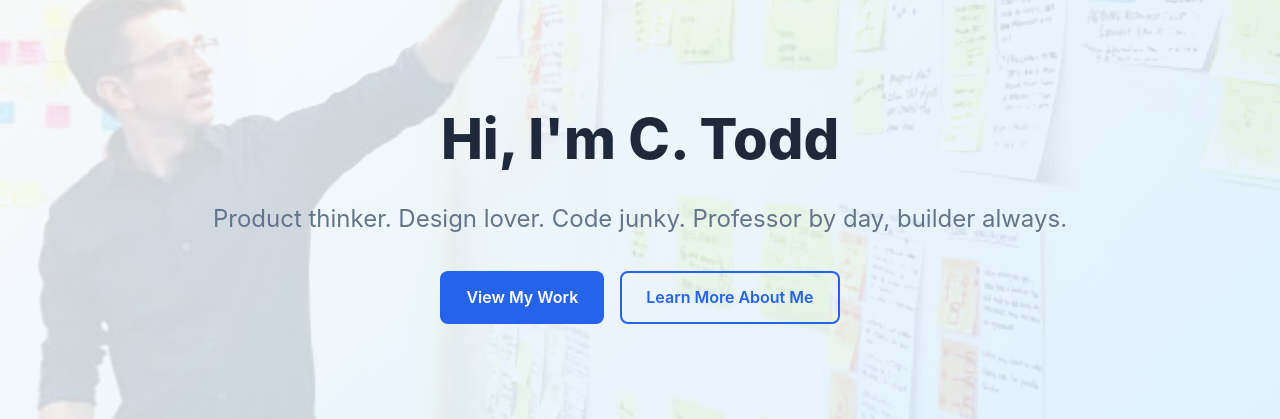
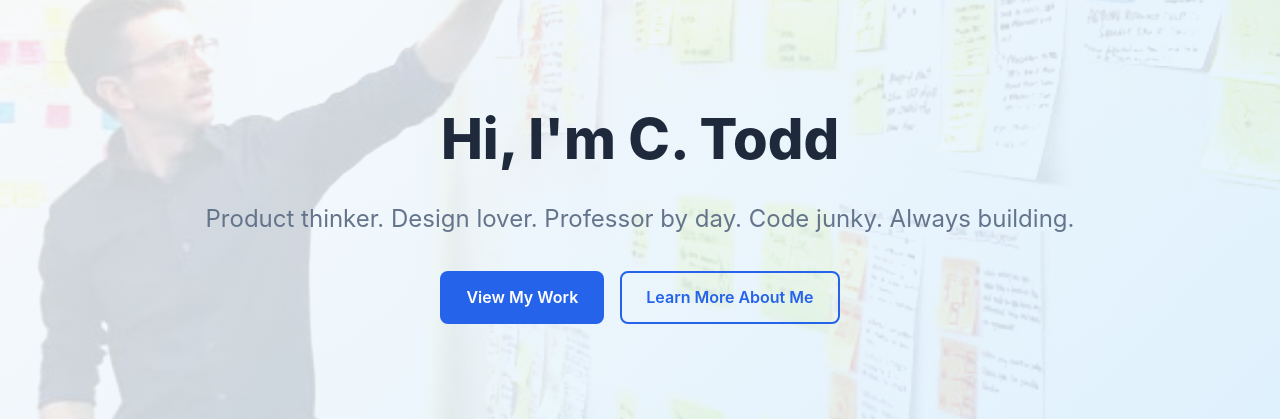
Before and after one commit to iamctodd/website, a Flask app: template templates/index.html in a window 1280 px wide. Shown: the part 60-479 px from the top of the page. Run offline with Flask 3, Linux system fonts and the light colour scheme; the template is opened without the code that fills it, so the values that code supplies are empty.

Commit message:
Fix wording

```diff
--- a/templates/index.html
+++ b/templates/index.html
@@ -6,7 +6,7 @@
 <div class="hero">
     <div class="container">
         <h1>Hi, I'm C. Todd</h1>
-        <p class="hero-subtitle">Product thinker. Design lover. Code junky. Professor by day, builder always.</p>
+        <p class="hero-subtitle">Product thinker. Design lover. Professor by day. Code junky. Always building.</p>
         <div class="hero-cta">
             <a href="/projects" class="btn btn-primary">View My Work</a>
             <a href="/about" class="btn btn-secondary">Learn More About Me</a>
```
